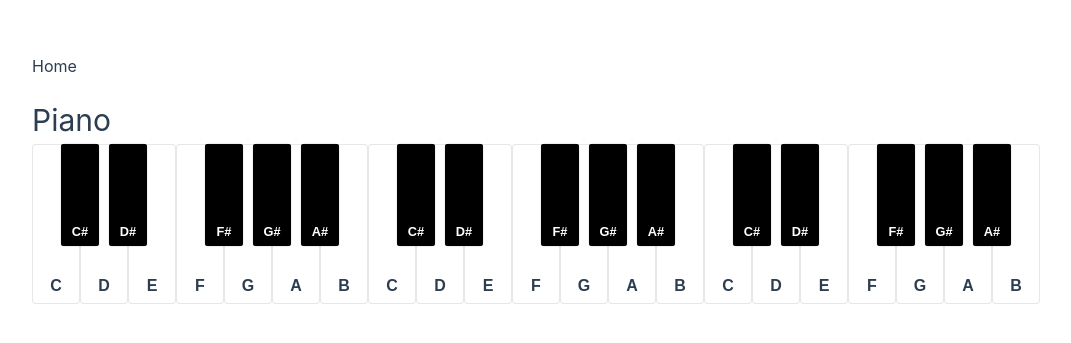
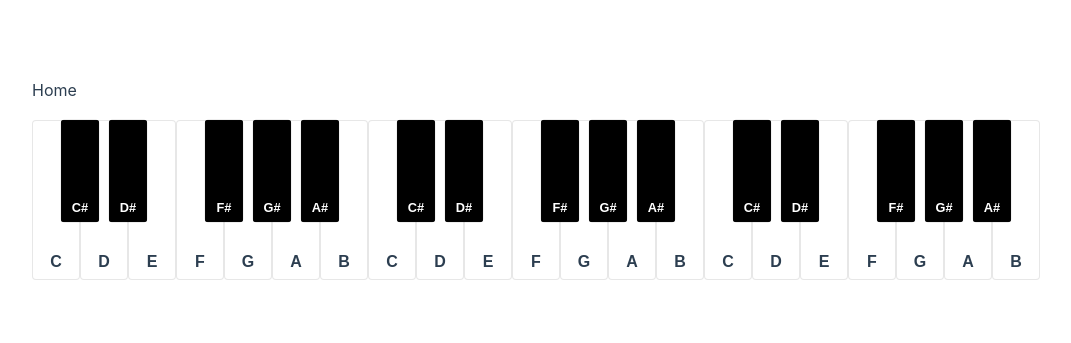
Before and after one commit to claudiamatosa/vue3-typescript-piano, a Vue app: page / in a window 1280 px wide. Shown: the part 237-580 px from the top of the page, without its empty margins (104-1175 px from the left). Built offline with nearby package versions, Linux system fonts and the light colour scheme.

Commit message:
Clean up

```diff
--- a/src/components/PianoComponent.vue
+++ b/src/components/PianoComponent.vue
@@ -18,8 +18,6 @@ const playNote = (note: string, octave: number) => {
 
 <template>
   <div>
-    <h1>Piano</h1>
-
     <div class="piano">
       <span class="octave" v-for="octave in octaves" v-bind:key="octave">
         <button
@@ -36,10 +34,6 @@ const playNote = (note: string, octave: number) => {
 </template>
 
 <style scoped>
-h1 {
-  color: var(--color-text);
-}
-
 .piano {
   display: flex;
   flex-direction: row;
```
